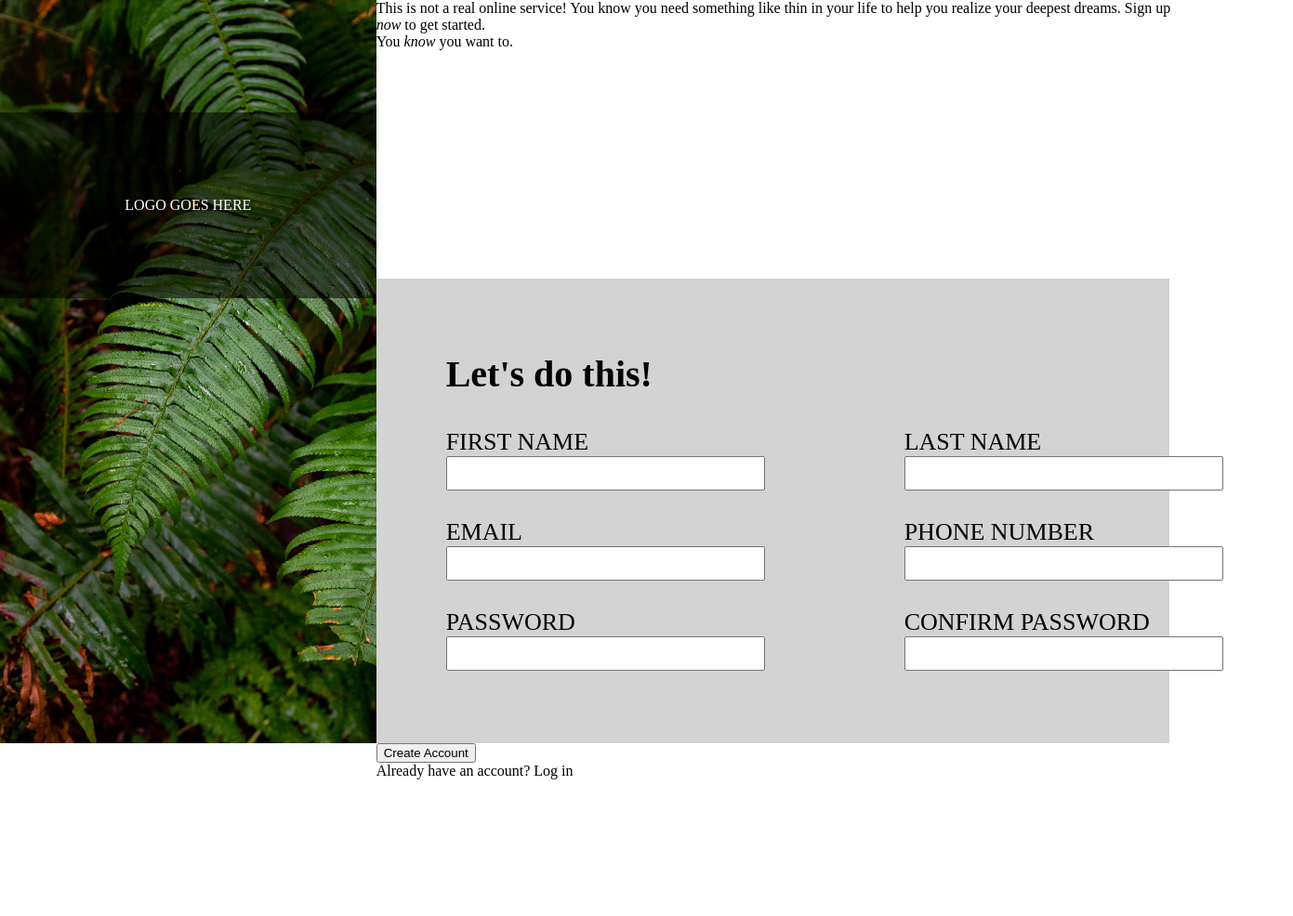
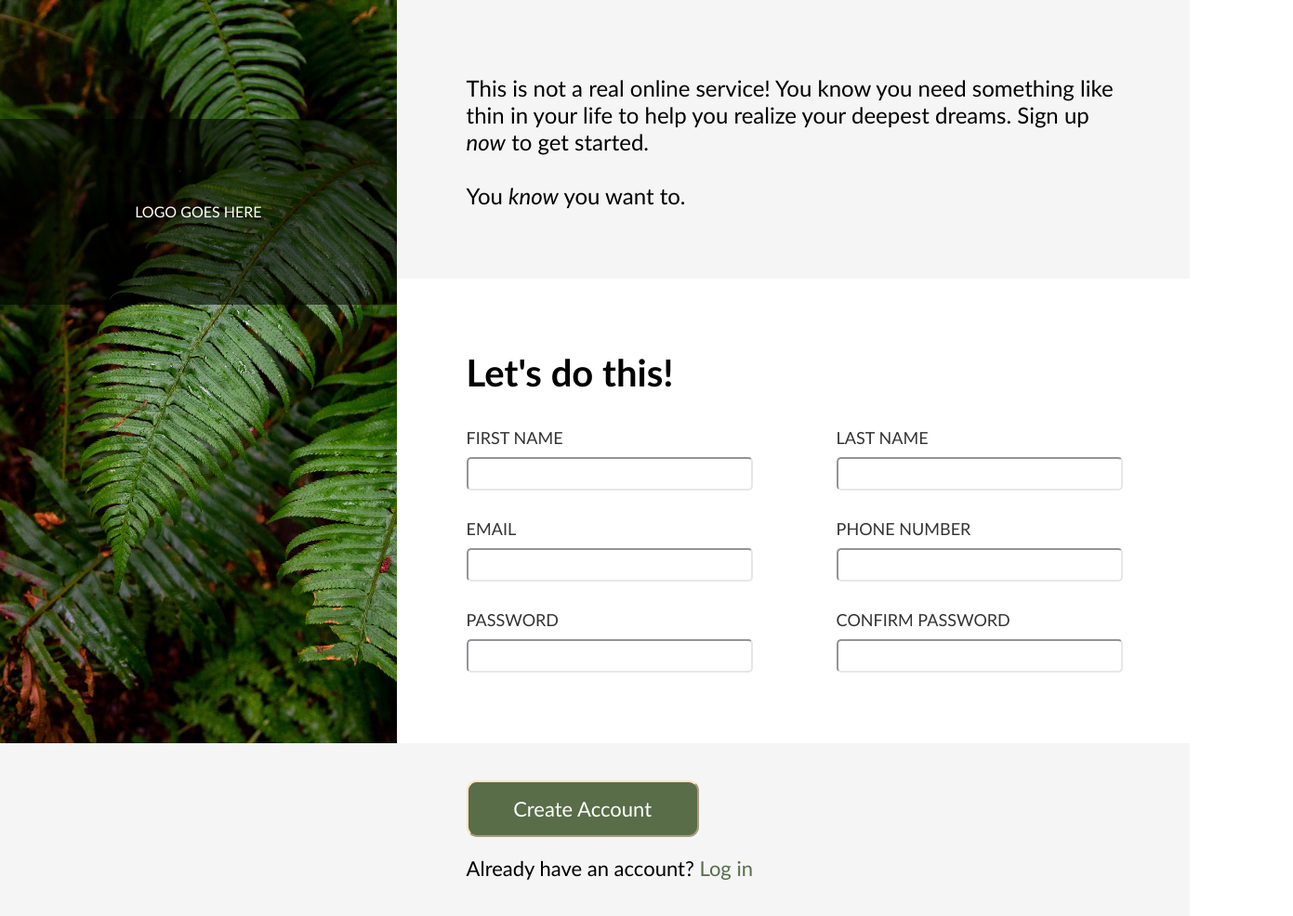
Before and after one commit to core-ryan/signupform, a plain HTML site: page index.html in a window 1280 px wide. Shown: the whole page at 93% size, 1391 px wide, since content can reach past the window. Before the commit the page ends 839 px from the top, so only its background shows below. Drawn offline with Linux system fonts and the light colour scheme.

Commit message:
- Added CSS styling to right info panel, form section, and submit section elements. - Added styling for invalid and valid focus on form inputs

```diff
--- a/index.html
+++ b/index.html
@@ -16,12 +16,15 @@
         </div>
         <div class="right-side-panel">
             <div class="info-panel">
+                <div class="ip-text-content">
                     <p>This is not a real online service! You know you need something like thin in your life
                         to help you realize your deepest dreams. Sign up <em>now</em> to get started.
                     </p>
+                    <br>
                     <p>
                         You <em>know</em> you want to.
                     </p>
+                </div>
             </div>
             <form id="user-info">
                 <div class="form-section">
@@ -60,10 +63,13 @@
                     </section>
                 </div>
                 <section>
+                    <div class="submit-section-content">
                         <button type="submit">Create Account</button>
+                        <p>Already have an account? <span>Log in</span></p>
+                    </div>
                 </section>
             </form>
-            <p>Already have an account? Log in</p>
+
         </div>
     </div>
 </body>
--- a/styles.css
+++ b/styles.css
@@ -1,9 +1,11 @@
 *{
     margin: 0;
+    font-family: 'Gill Sans', 'Gill Sans MT', Calibri, 'Trebuchet MS', sans-serif;
 }
 
 .doc-container{
     display: flex;
+    background-color: rgb(245, 245, 245);
 }
 
 .left-side-panel{
@@ -33,7 +35,15 @@
 }
 
 .info-panel{
+    position: relative;
     height: 300px;
+}
+
+.ip-text-content{
+    position: absolute;
+    bottom: 0;
+    margin: 75px;
+    font-size: 24px;
 }
 
 #user-info input{
@@ -41,7 +51,7 @@
 }
 
 .form-section{
-    background-color: lightgray;
+    background-color: rgb(255, 255, 255);
     height: 500px;
     width: 66.66vw;
     display: flex;
@@ -64,19 +74,57 @@
     display:block;
     margin: 15px;
     margin-left: 75px;
-    margin-right: 75px;
+    /* margin-right: 75px; */
 }
 
 input, label{
-    font-size: 26px;
+    font-size: 18px;
+    color: #333333;
+    height: 30px;
+    border-color: #E5E7EB;
+    border-radius: 5px;
+    margin-top:10px;
+    width:300px;
+}
+
+input:valid:focus{
+    outline-style: none;
+    outline-width: 2px;
+    outline-color:#596D48;
+    border-color: #596D48;
+    border-width: 2px;
+    border-style: solid;
+    border-radius: 8px;
 
 }
 
-input:focus{
-    border-color: blue;
+input:invalid:focus{
+    outline-style: none;
+    outline-color:red;
+    border-color: red;
     border-style: solid;
-    border-radius: 5px;
+    border-width: 2px;
+}
 
+.submit-section-content{
+    margin: 75px;
+    margin-top: 40px;
+    font-size: 22px;
+}
+
+.submit-section-content > button{
+    margin-bottom: 20px;
+    background-color: #596D48;
+    color: white;
+    padding: 15px;
+    border-radius: 11px;
+    border-color: bisque;
+    font-size: 22px;
+    width: 250px;
+}
+
+.submit-section-content > p > span{
+    color: #596D48;
 }
 
 #pic{
```
Lines whose indentation alone changed are shown as unchanged.
